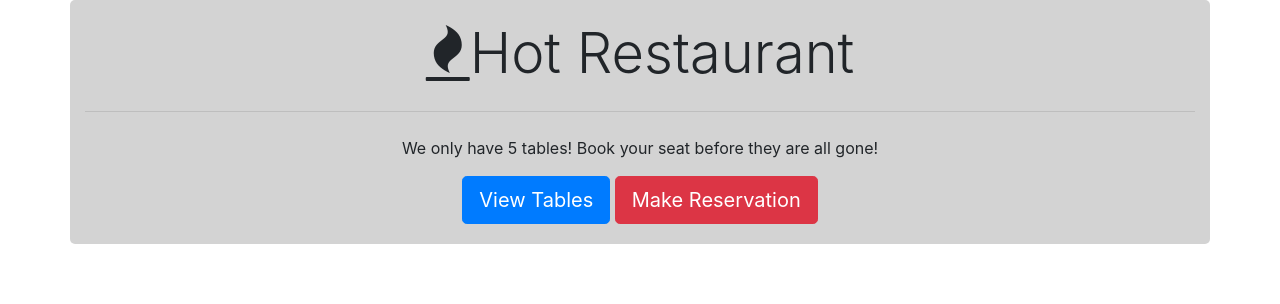
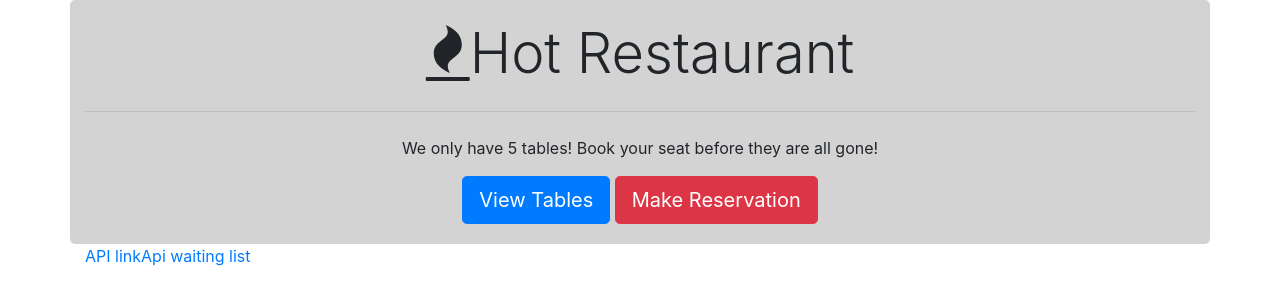
Before and after one commit to heyimhibi/HotRestaurant, a website: page app/home.html in a window 1280 px wide. Drawn offline with nearby package versions, Linux system fonts and the light colour scheme.

Commit message:
page footer for api

```diff
--- a/app/home.html
+++ b/app/home.html
@@ -24,6 +24,12 @@
             </div>
         </div>
     </div>
+      <footer class= "footer">
+          <div class="container">
+            <p><a href="/api/table">API link</a><a href="/api/waitinglis">Api waiting list</a>
+
+          </div>
+      </footer>
 
 
 
```
Also changed, not shown: app/reserve.html (+6 -0 lines), app/table.html (+5 -0 lines).
